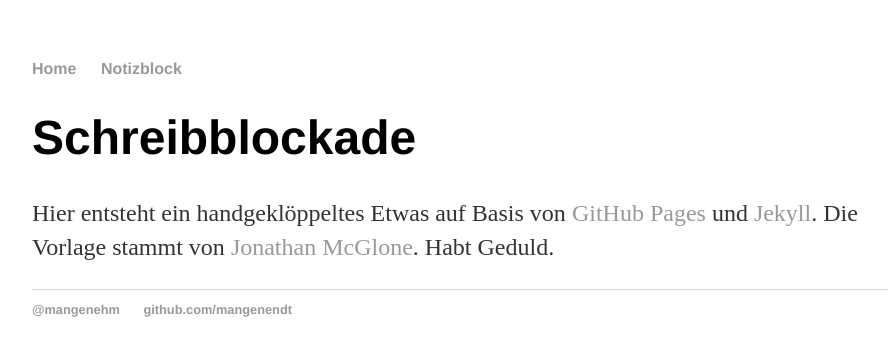
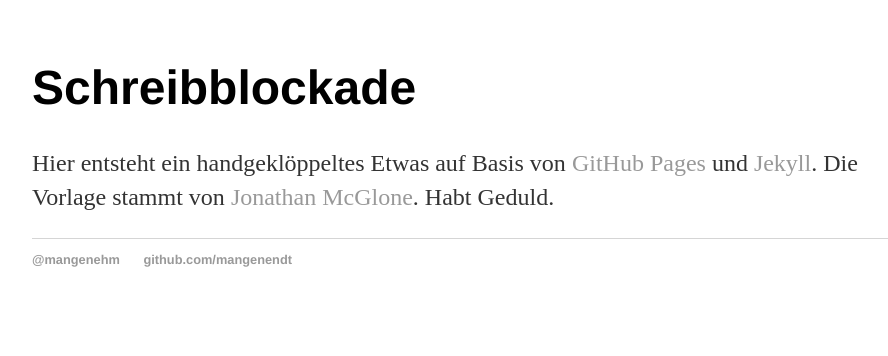
Before and after one commit to mangenendt/mangenendt.github.io, a Jekyll site: the page built from index.html, in a window 1280 px wide. Shown: the top 356 px of the page, without its empty margins (160-1048 px from the left). Built offline with Jekyll 4.4.1, drawn with Linux system fonts in a browser that asks for light colours.

Commit message:
Update default.html

```diff
--- a/_layouts/default.html
+++ b/_layouts/default.html
@@ -8,10 +8,10 @@
 	<body>
 		<nav>
     		<ul>
-        		<li><a href="/">Home</a></li>
+        		<!-- <li><a href="/">Home</a></li> -->
 	        	<!-- <li><a href="/about">About</a></li> -->
         		<!-- <li><a href="/cv">CV</a></li> -->
-        		<li><a href="/blog">Notizblock</a></li>
+        		<!-- <li><a href="/blog">Notizblock</a></li> -->
     		</ul>
 		</nav>
 		<div class="container">
```
